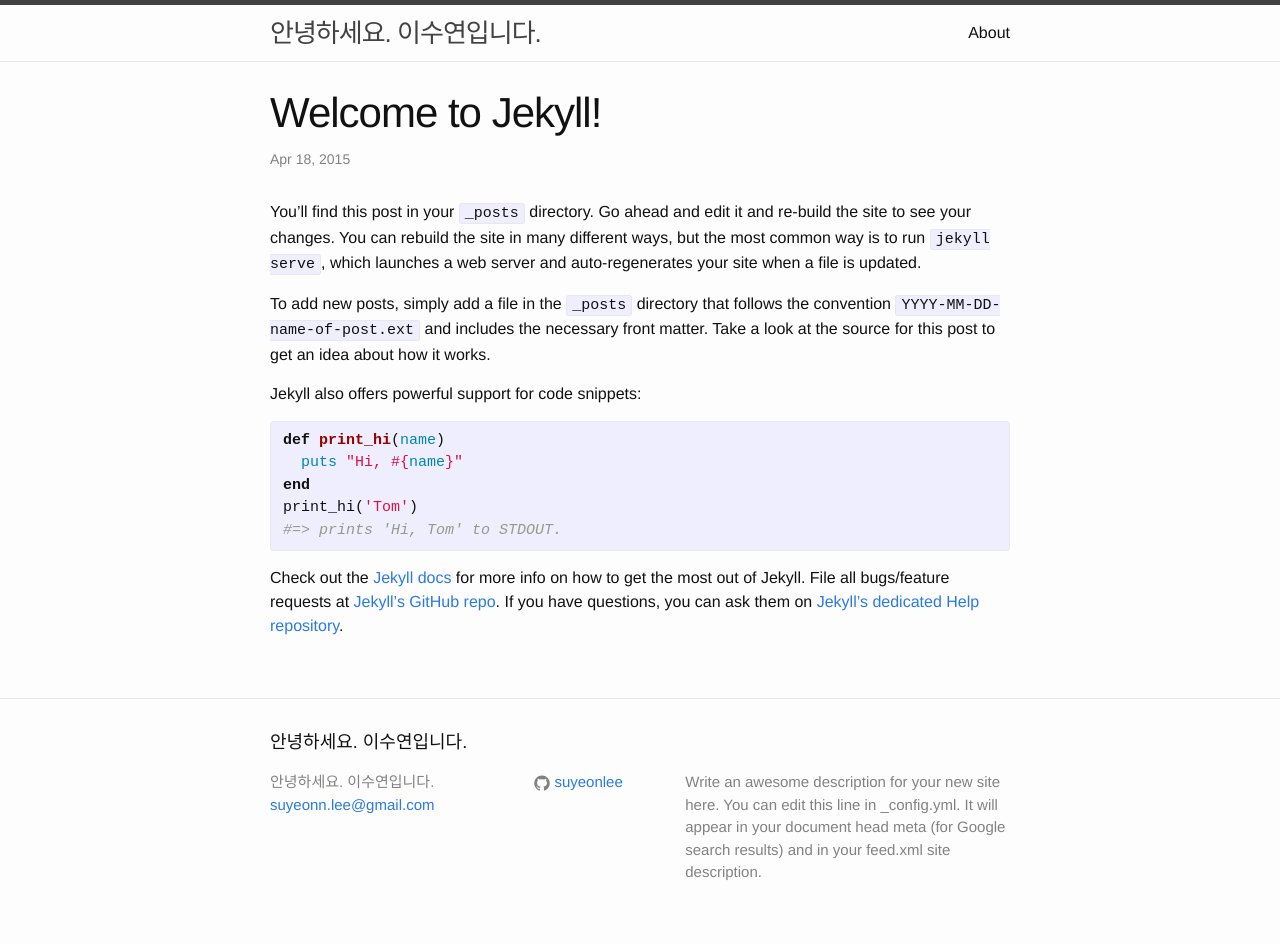
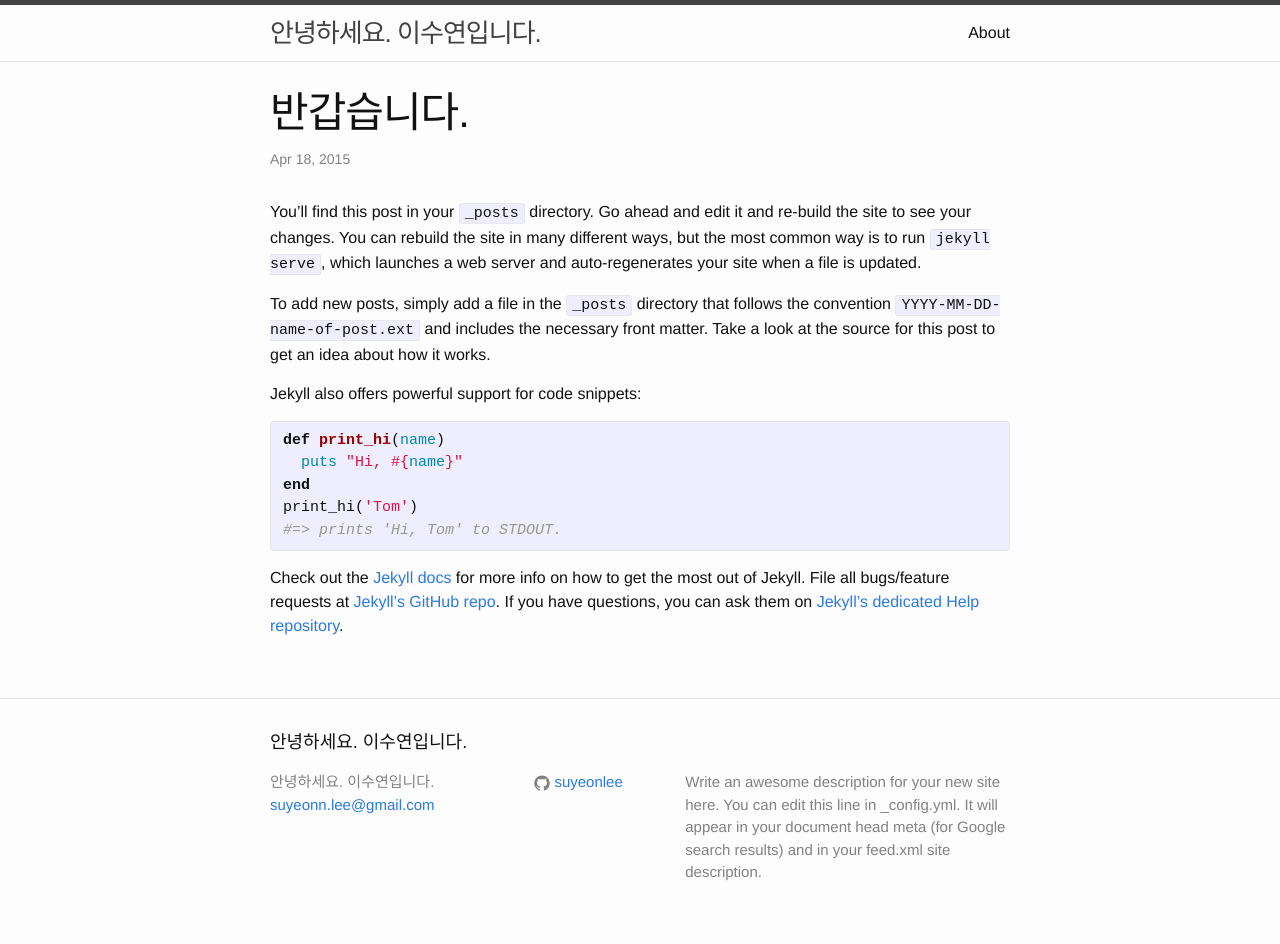
Before and after one commit to suyeonlee/suyeonlee.github.io, a Jekyll site: the page built from _posts/2015-04-18-welcome-to-jekyll.markdown, in a window 1280 px wide. Built offline with Jekyll 4.4.1, drawn with Linux system fonts in a browser that asks for light colours.

Commit message:
Update 2015-04-18-welcome-to-jekyll.markdown

```diff
--- a/_posts/2015-04-18-welcome-to-jekyll.markdown
+++ b/_posts/2015-04-18-welcome-to-jekyll.markdown
@@ -1,6 +1,6 @@
 ---
 layout: post
-title:  "Welcome to Jekyll!"
+title:  "반갑습니다."
 date:   2015-04-18 21:48:40
 categories: jekyll update
 ---
```
